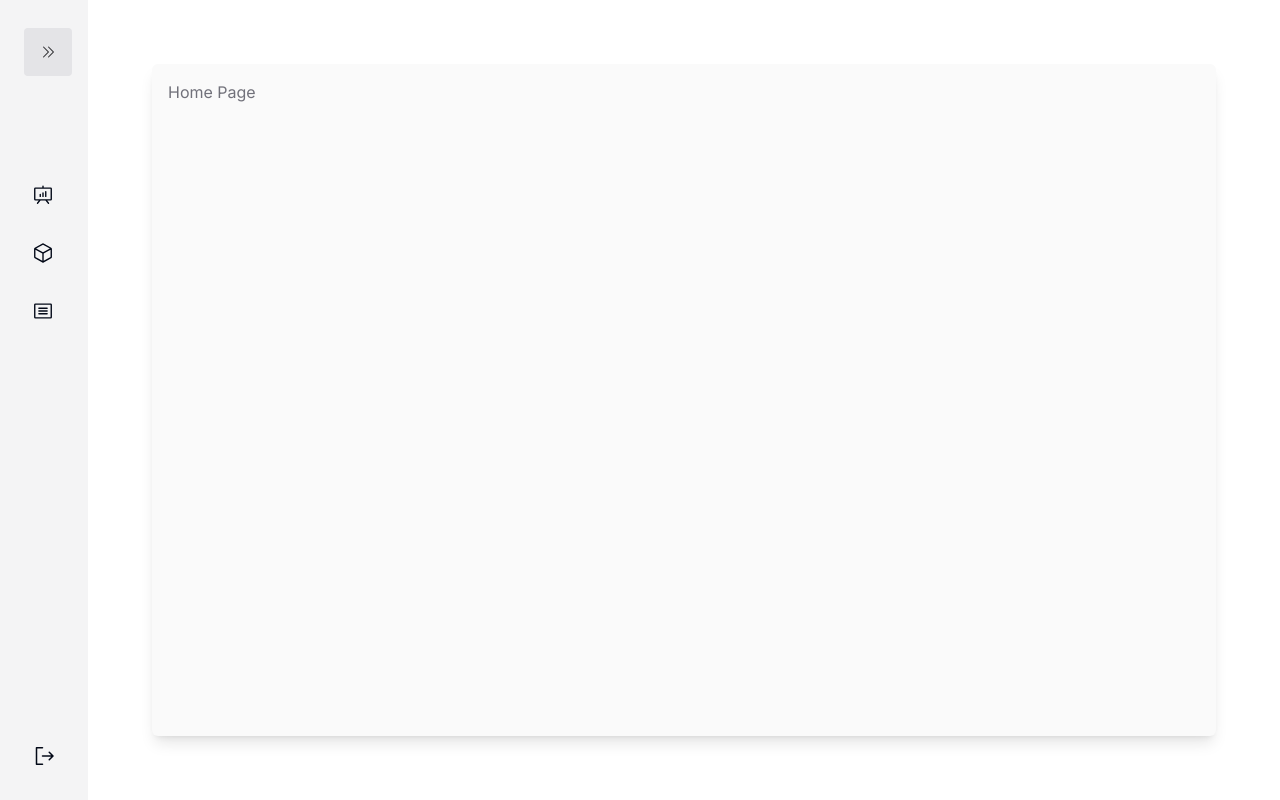
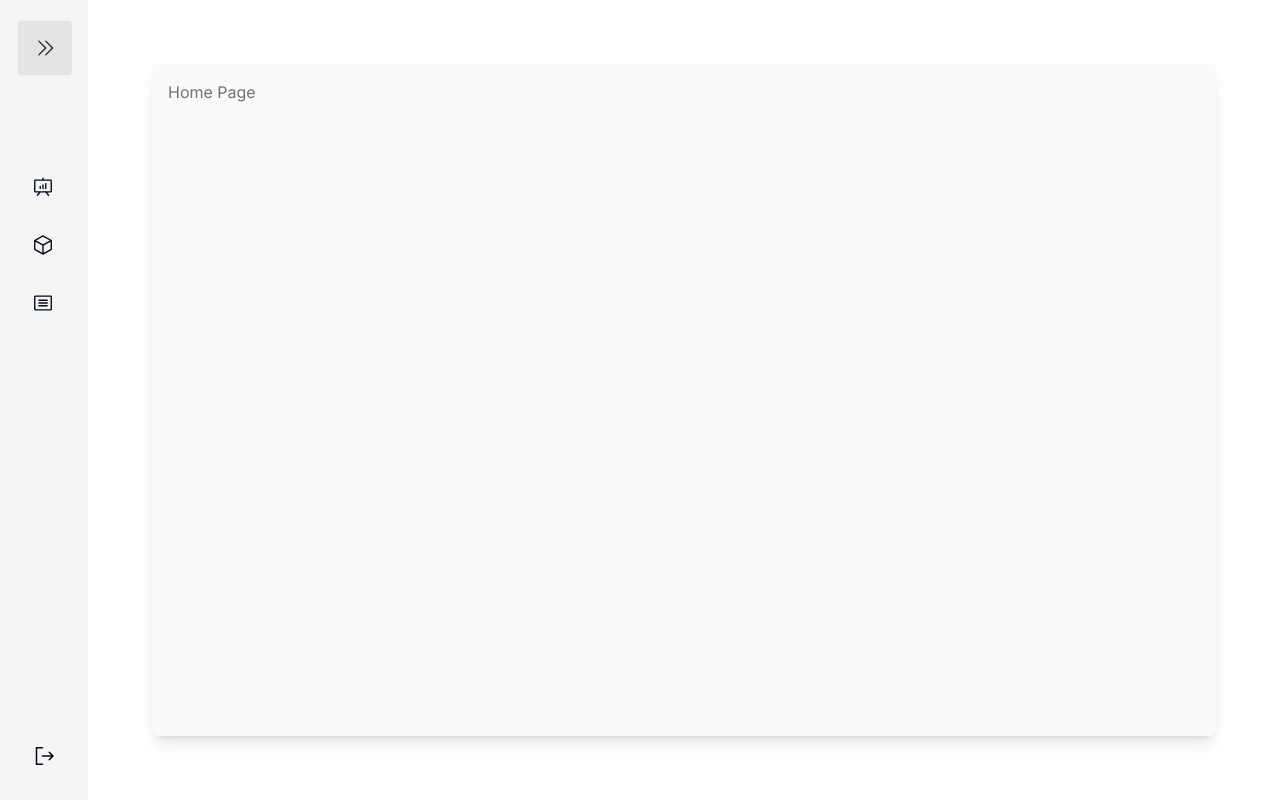
Before and after one commit to tjgontijo/web-faf, a Next.js app: page / in a window 1280 px wide. Both pictures are taken after a click on the button 280 px from the left and 52 px from the top of the page. Built offline with nearby package versions, Linux system fonts and the light colour scheme.

Commit message:
Update Sidebar.tsx

```diff
--- a/src/components/Menu/Sidebar.tsx
+++ b/src/components/Menu/Sidebar.tsx
@@ -54,8 +54,8 @@ const Sidebar = () => {
     >
       <div className="flex flex-col">
         <div className="flex items-center justify-between relative">
-          <div className="flex pl-1 gap-4">
-            <ReadCvLogo size={40} />
+          <div className="flex pl-3 gap-4">
+            <ReadCvLogo size={32} />
             <span
               className={classNames("mt-2 text-md text-zinc-500", {
                 hidden: toggleCollapse,
@@ -69,7 +69,7 @@ const Sidebar = () => {
               className={collapseIconClasses}
               onClick={handleSidebarToggle}
             >
-              <CaretDoubleLeft />
+              <CaretDoubleLeft size={22} />
             </button>
           )}
         </div>
```
